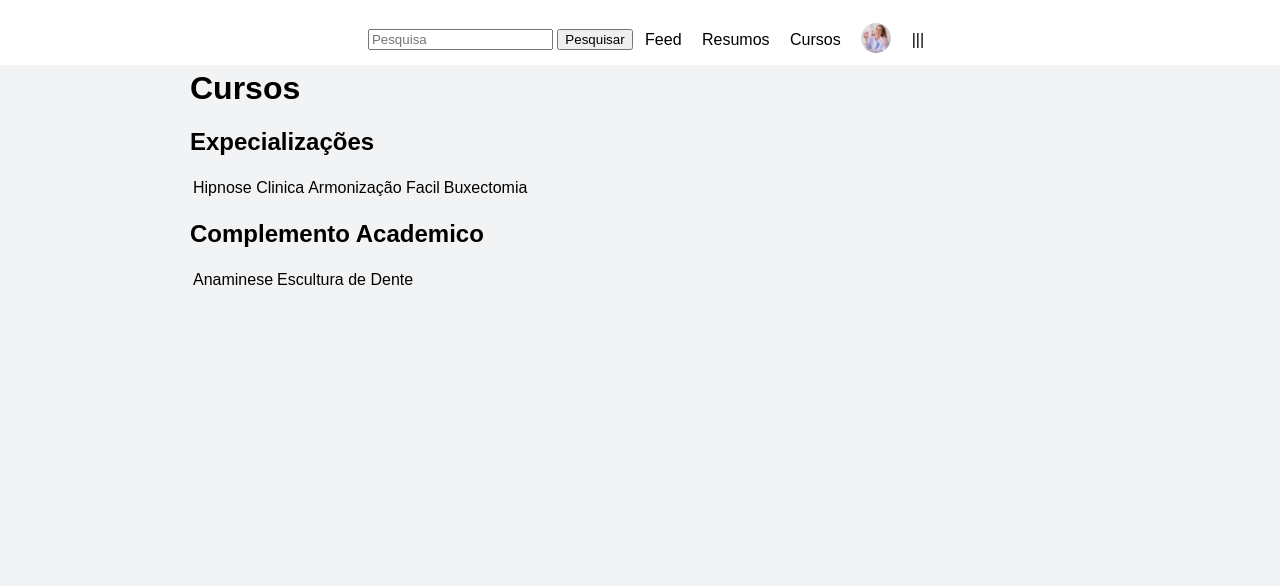
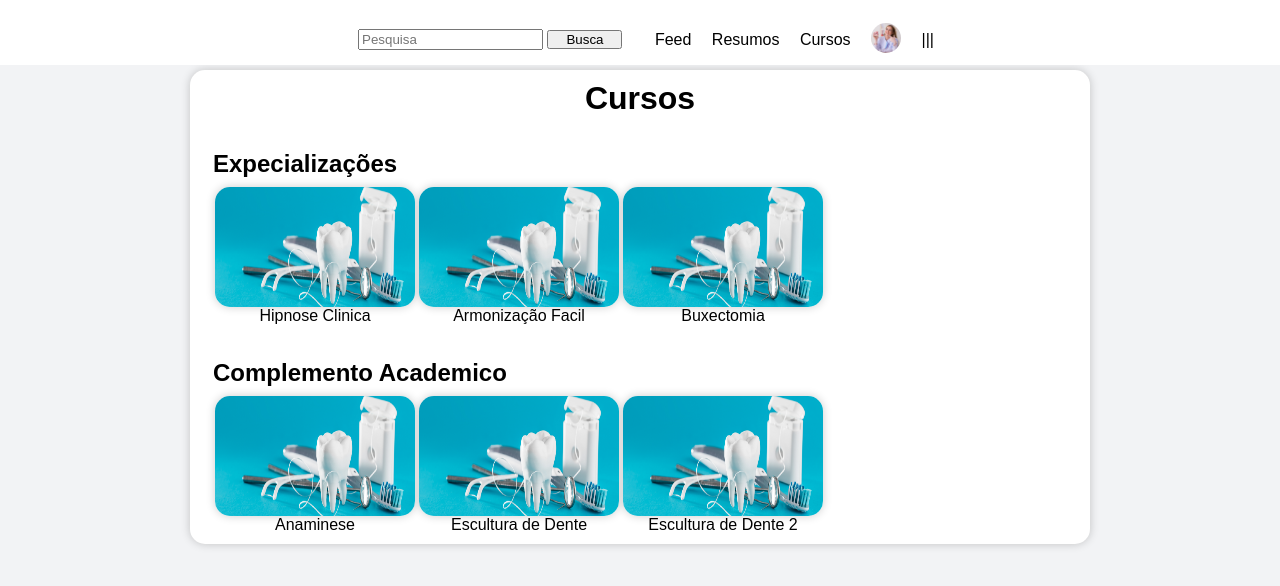
Before and after one commit to VictorBorzaquel/Plataforma-Odonto, a PHP site: page /curso/index.php in a window 1280 px wide. Shown: the top 586 px of the page. Run offline with PHP 8.4, Linux system fonts and the light colour scheme.

Commit message:
salvar para nova estrutura

```diff
--- /dev/null
+++ b/_include/navPrincipal.css
@@ -0,0 +1,36 @@
+.botaoPesquisar {
+    padding: 0px;
+    width: 75px;
+    margin-right: 20px;
+}
+#navMenuPrincipal {
+    position: fixed;
+    top: 0px;
+    background-color: rgba(255, 255, 255, 1);
+    text-align: center;
+    width: 100%;
+    padding: 0px;
+    height: 65px;
+    z-index: 99;
+}
+#navMenuPrincipalConteudo {
+    width: 900px;
+}
+#menuUrl {
+    display: inline-block;
+    padding: 0px;
+}
+#menuUrl li {
+    display: inline-block;
+    padding: 7px;
+    margin: 0px 1px;
+    vertical-align: middle;
+}
+#menuPesquisa {
+    display: inline-block;
+    margin-left: 20px;
+}
+.imgPerfilMenu {
+    height: 30px !important;
+    width: 30px !important;
+}
--- a/_include/navPrincipal.html
+++ b/_include/navPrincipal.html
@@ -2,7 +2,7 @@
     <div id="navMenuPrincipalConteudo">
         <form action="" id="menuPesquisa">
             <input type="search" name="pesquisa" id="menuPesquisaInput" placeholder="Pesquisa">
-                <input type="submit" value="Pesquisar">
+            <input class="botaoPesquisar" type="submit" value="Busca">
         </form>
 
         <ul id="menuUrl">
--- a/curso/index.php
+++ b/curso/index.php
@@ -5,27 +5,58 @@
 ?>
 
 <div id="divConteudo">
+<section class="sectionBloco" id="sectionCurso">
+<h1>Cursos</h1>
+<table id="tableMeusCursos">
+    <tr class="categoria">
+        <th class="nomeCategoria">Expecializações</th>
+        <td>
+            <figure class="figureCurso">
+                <img src="../_images/fotoCapa.png" alt="Hipnose Clinica">
+                <figurecaption>Hipnose Clinica</figurecaption>
+            </figure>
+        </td>
+        <td>
+            <figure class="figureCurso">
+                <img src="../_images/fotoCapa.png" alt="Armonização Facil">
+                <figurecaption>Armonização Facil</figurecaption>
+            </figure>
+        </td>
+        <td>
+            <figure class="figureCurso">
+                <img src="../_images/fotoCapa.png" alt="Buxectomia">
+                <figurecaption>Buxectomia</figurecaption>
+            </figure>
+        </td>
+    </tr>
 
-    <h1>Cursos</h1>
-
-    <table id="tableExpecializacao">
-        <h2>Expecializações</h2>
-        <tr>
-            <td>Hipnose Clinica</td>
-            <td>Armonização Facil</td>
-            <td>Buxectomia</td>
-        </tr>
-    </table><!--id="tableExpecializacao"-->
-
-    <table id="tableComplementoAcademico">
-        <h2>Complemento Academico</h2>
-        <tr>
-            <td>Anaminese</td>
-            <td>Escultura de Dente</td>
-        </tr>
-    </table><!--id="tableComplementoAcademico"-->
+    <tr class="categoria">
+    <th class="nomeCategoria">Complemento Academico</th>
+        <td>
+            <figure class="figureCurso">
+                <img src="../_images/fotoCapa.png" alt="Hipnose Clinica">
+                <figurecaption>Anaminese</figurecaption>
+            </figure>
+        </td>
+        <td>
+            <figure class="figureCurso">
+                <img src="../_images/fotoCapa.png" alt="Armonização Facil">
+                <figurecaption>Escultura de Dente</figurecaption>
+            </figure>
+        </td>
+        <td>
+            <figure class="figureCurso">
+                <img src="../_images/fotoCapa.png" alt="Buxectomia">
+                <figurecaption>Escultura de Dente 2</figurecaption>
+            </figure>
+        </td>
+    </tr>
+</table>
 
 </div>
+</section>
+
+
 
 <?php
     include '../_include/footer.html';
--- /dev/null
+++ b/curso/style.css
@@ -0,0 +1,30 @@
+h1 {
+    margin: 0px;
+    margin-top: 5px;
+}
+.figureCurso {
+    text-align: center;
+    margin: 0px;
+}
+.figureCurso img{
+    height: 120px;
+    width: 200px;
+    border-radius: 15px;
+    box-shadow: 0 0 10px rgba(0, 0, 0, 0.2);
+    display: block;
+}
+#sectionCurso {
+    width: 860px;
+    padding: 5px 20px;
+}
+.nomeCategoria {
+    display: block;
+    position: relative;
+    text-align: left;
+    margin: 30px 0px 5px 0px;
+    font-size: 24px;
+}
+.categoria {
+
+    display: block;
+}
--- a/feed/style.css
+++ /dev/null
@@ -1,3 +0,0 @@
-.articleFeed {
-    margin-bottom: 7px;
-}
--- a/style.css
+++ b/style.css
@@ -1,4 +1,6 @@
 /*Padrão*/
+@import '_include/navPrincipal.css';
+@import '_include/post.css';
 * {
     font-family: Arial, Helvetica, sans-serif;
     list-style: none;
@@ -50,72 +52,9 @@ hr {
 }
 .sectionBloco {
     padding: 20px;
-    margin-top: 50px;
+    margin-top: 70px;
     width: 500px;
     border-radius: 15px;
     text-align: center;
     box-shadow: 0 0 10px rgba(0, 0, 0, 0.2);
 }
-/*Post*/
-.imgPost {
-    height: 300px;
-    width: 500px;
-}
-.articleFeed {
-    width: 500px;
-    border-radius: 15px;
-    box-shadow: 0 0 5px rgba(0, 0, 0, 0.2);
-    margin: auto;
-    background-color: rgb(255, 255, 255);
-}
-.articleFeed header{
-    padding: 15px 20px 5px 20px;
-}
-.articleFeed header h1{
-    font-size: 12px;
-    margin: 0px;
-}
-.articleFeed header h2{
-    font-size: 10px;
-    margin: 0px;
-}
-.inlineBlock{
-    display: inline-block;
-}
-.articleFeed footer{
-    padding: 0px 20px 5px 20px;
-}
-.sectionFeed {
-    background-color: rgba(255, 255, 255, 0);
-}
-/*Menu Principal*/
-#navMenuPrincipal {
-    position: fixed;
-    top: 0px;
-    background-color: rgba(255, 255, 255, 1);
-    text-align: center;
-    width: 100%;
-    padding: 0px;
-    height: 65px;
-    z-index: 99;
-}
-#navMenuPrincipalConteudo {
-    width: 900px;
-}
-#menuUrl {
-    display: inline-block;
-    padding: 0px;
-}
-#menuUrl li {
-    display: inline-block;
-    padding: 7px;
-    margin: 0px 1px;
-    vertical-align: middle;
-}
-#menuPesquisa {
-    display: inline-block;
-    margin-left: 20px;
-}
-.imgPerfilMenu {
-    height: 30px;
-}
```
Also changed, not shown: _include/post.css (added, +48 -0 lines), _include/post.html (+8 -5 lines), editar/index.php (+9 -2 lines), perfil/index.php (+16 -4 lines), perfil/style.css (+24 -8 lines), resumo/index.php (+53 -4 lines), resumo/style.css (added, +30 -0 lines), README.md (deleted), script.js (deleted). Lines whose indentation alone changed are shown as unchanged.
